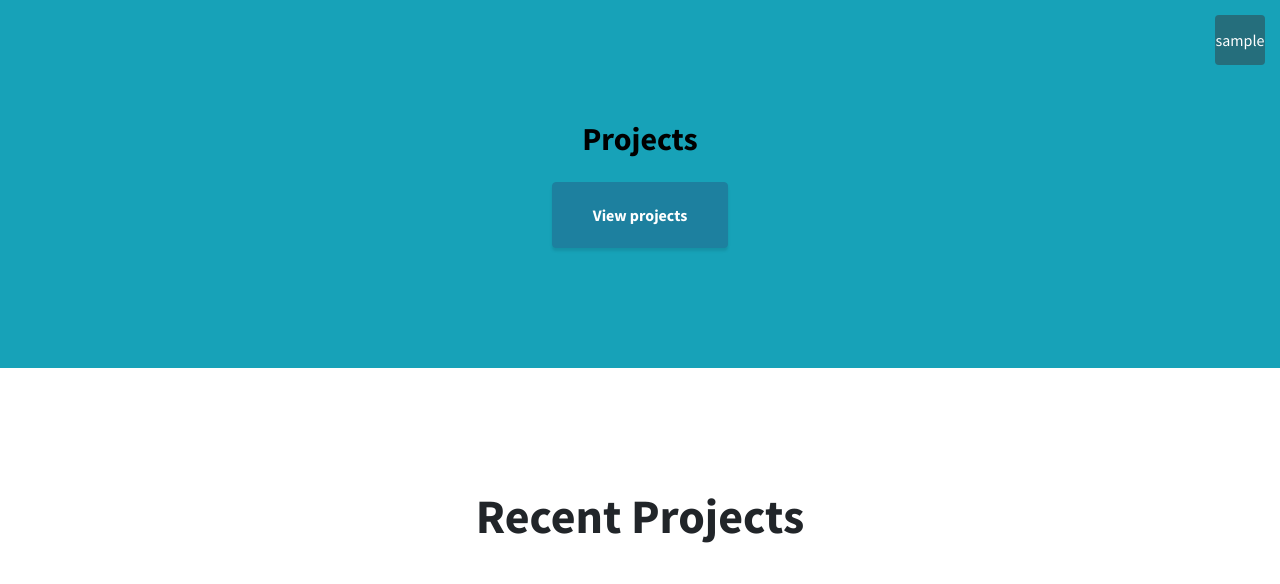
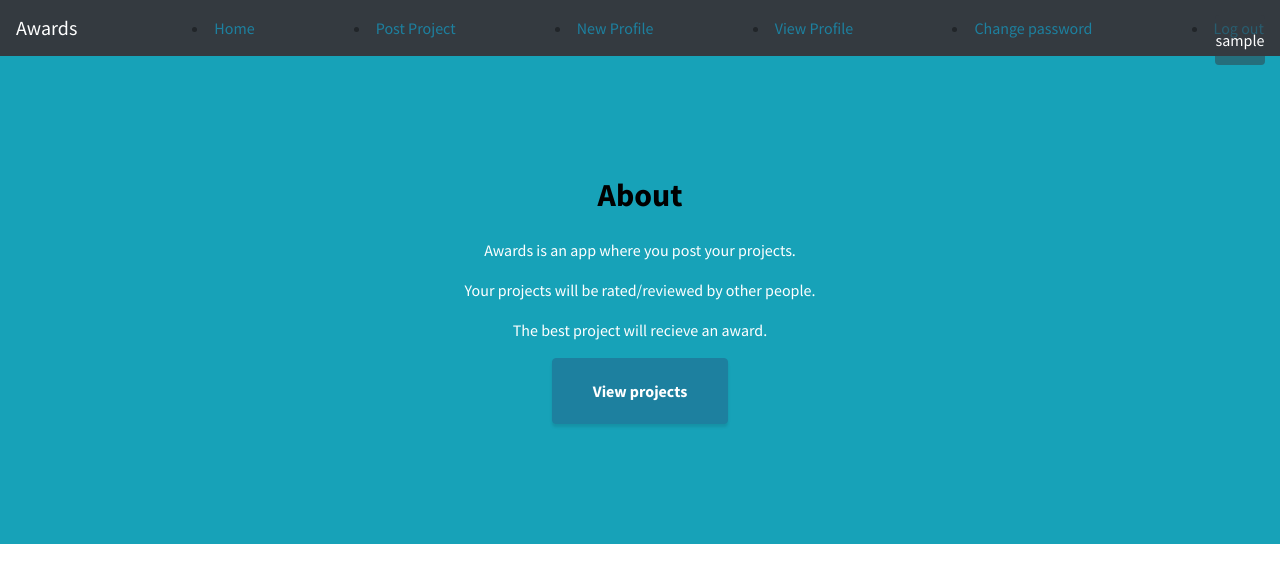
Before and after one commit to Murutu/Awards, a Django app: page / in a window 1280 px wide. Shown: the top 584 px of the page. Run offline with Django 3.2, Linux system fonts and the light colour scheme; the visitor is signed in with stand-in values (Sample User, id 1); data that the repository does not hold is empty; some libraries are stand-ins or nearby versions.

Commit message:
Added paragrapg and edited navbar in home.html

```diff
--- a/don/templates/home.html
+++ b/don/templates/home.html
@@ -40,12 +40,11 @@
         <i class="fas fa-bars"></i>
     </a>
 
-    <nav id="sidebar-wrapper">
-
-        <ul class="sidebar-nav">
-            <li class="sidebar-brand">
-                <a href="#page-top">Projects</a>
-            </li>
+    <nav class="navbar navbar-dark bg-dark">
+        <a class="navbar-brand" href="#">Awards</a>
+        <!-- <button class="navbar-toggler" type="button" data-toggle="collapse" data-target="#navbarNavDropdown" aria-controls="navbarNavDropdown" aria-expanded="false" aria-label="Toggle navigation">
+          <span class="navbar-toggler-icon"></span>
+        </button> -->
             <li class="sidebar-nav-item">
                 <a class="js-scroll-trigger" href="{%url 'home'%}">Home</a>
             </li>
@@ -56,7 +55,7 @@
                 <a href="{%url 'new-profile'%}">New Profile</a>
             </li>
             <li class="sidebar-nav-item">
-                <a href="{% url 'profile' user.id %}">Views Profile</a>
+                <a href="{% url 'profile' user.id %}">View Profile</a>
             </li>
             <li class="sidebar-nav-item">
                 <a href="/accounts/password/change">Change password</a>
@@ -76,7 +75,10 @@
 
     <section class="content-section bg-info text-white" id="homepage">
         <div class="container text-center">
-            <h2 class="mb-4" style="color: black;">Projects</h2>
+            <h2 class="mb-4" style="color: black;">About</h2>
+            <p>Awards is an app where you post your projects.</p>
+            <p>Your projects will be rated/reviewed by other people.</p>
+            <p>The best project will recieve an award.</p>
             <a class="btn btn-primary btn-xl btn-light js-scroll-trigger" href="#portfolio">View projects</a>
         </div>
     </section>
```
